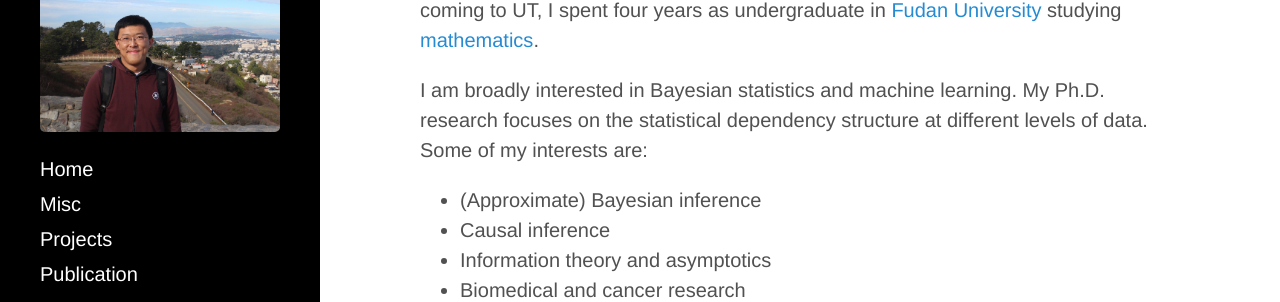
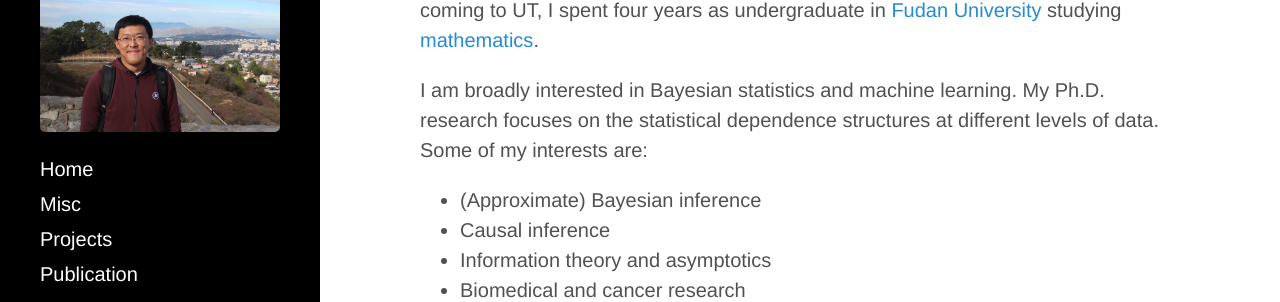
Before and after one commit to mingzhang-yin/mingzhang-yin.github.io, a Jekyll site: the page built from index.md, in a window 1280 px wide. Shown: the part 185-487 px from the top of the page. Built offline with Jekyll 4.4.1, drawn with Linux system fonts in a browser that asks for light colours; nearby versions of some CDN libraries.

Commit message:
Update index.md

```diff
--- a/index.md
+++ b/index.md
@@ -14,7 +14,7 @@
   <a href="https://www.utexas.edu">The University of Texas at Austin</a>, <a href="https://stat.utexas.edu">Department of Statistics and Data Sciences</a>. I am fortunately to be advised by
   <a href="https://mingyuanzhou.github.io">Prof. Mingyuan Zhou</a>.  Before coming to UT, I spent four years as undergraduate in <a href="http://www.fudan.edu.cn/en/"> Fudan University</a> studying <a href="http://math.fudan.edu.cn/olden/Index.htm"> mathematics</a>.
 
-  <p> I am broadly interested in Bayesian statistics and machine learning. My Ph.D. research focuses on the statistical dependency structure at different levels of data. Some of my interests are: </p>
+  <p> I am broadly interested in Bayesian statistics and machine learning. My Ph.D. research focuses on the statistical dependence structures at different levels of data. Some of my interests are: </p>
   <p>
   <ul>
    <li> (Approximate) Bayesian inference </li>
```
